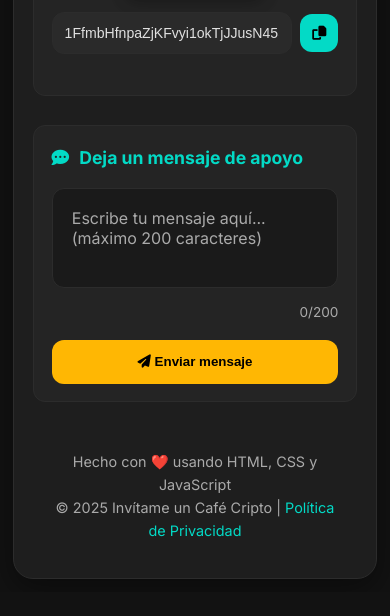
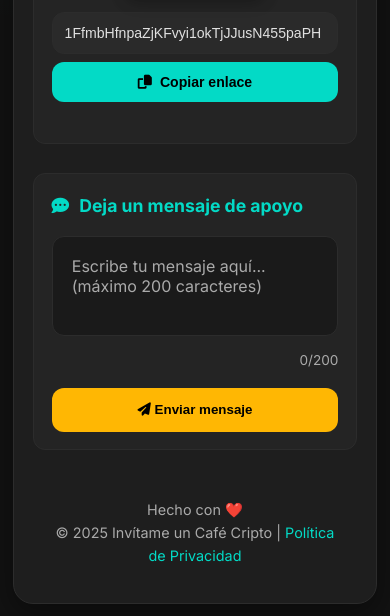
Before and after one commit to rac1bug/buy-me-a-coffee, a plain HTML site: page index.html in a window 390 px wide. Shown: the part 988-1604 px from the top of the page. Before the commit the page ends 1580 px from the top, so only its background shows below. Drawn offline with Linux system fonts and the light colour scheme.

Commit message:
first commit

```diff
--- a/index.html
+++ b/index.html
@@ -404,7 +404,7 @@
       align-items: center;
       margin-bottom: 1.5rem;
       gap: 0.5rem;
-      position: relative;
+      flex-wrap: wrap;
     }
 
     input#wallet {
@@ -438,6 +438,7 @@
       font-weight: 600;
       display: flex;
       align-items: center;
+      justify-content: center;
       gap: 8px;
     }
 
@@ -861,6 +862,11 @@
       .card {
         padding: 1.2rem;
       }
+
+      .wallet-container {
+    flex-direction: column;
+    align-items: stretch;
+  }
 
       .profile-pic {
         width: 85px;
@@ -1204,7 +1210,7 @@
         <div class="wallet-container">
           <input type="text" id="wallet" value="1FfmbHfnpaZjKFvyi1okTjJJusN455paPH" readonly aria-label="Dirección de wallet" />
           <button class="copy-btn" onclick="copyWallet()" aria-label="Copiar dirección">
-            <i class="fas fa-copy" aria-hidden="true"></i>
+            <i class="fas fa-copy" aria-hidden="true"> </i> Copiar enlace
           </button>
         </div>
       </div>
@@ -1226,7 +1232,7 @@
       </div>
 
     <div class="footer">
-      <p>Hecho con ❤️ usando HTML, CSS y JavaScript</p>
+      <p>Hecho con ❤️ </p>
       <p>© 2025 Invítame un Café Cripto | <a href="#">Política de Privacidad</a></p>
     </div>
   </div>
```
Also changed, not shown: capture.jpeg (added).
